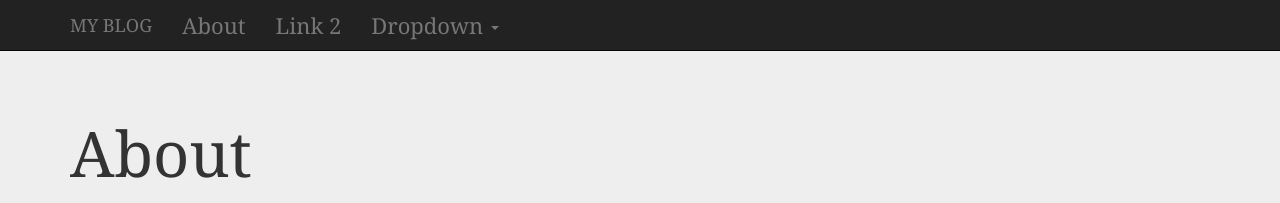
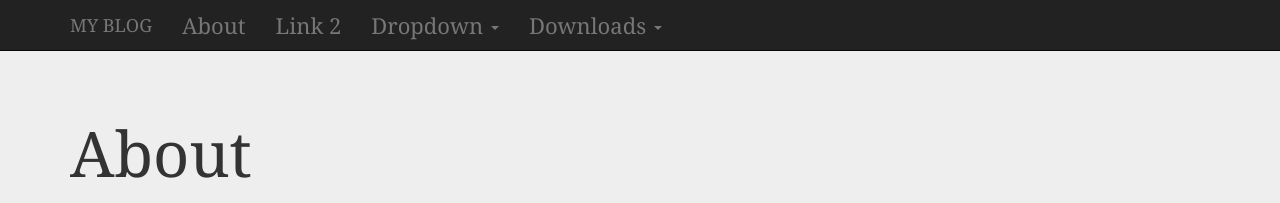
Before and after one commit to pbinkley/jekyll-book, a Jekyll site: the page built from about.md, in a window 1280 px wide. Shown: the top 203 px of the page. Built offline with Jekyll 4.4.1, drawn with Linux system fonts in a browser that asks for light colours; nearby versions of some CDN libraries.

Commit message:
Add creation of downloadables

```diff
--- /dev/null
+++ b/Gemfile
@@ -0,0 +1,4 @@
+group :jekyll_plugins do
+  gem 'octopress-debugger'
+  gem 'jekyll-sitemap'
+end
--- a/_config.yml
+++ b/_config.yml
@@ -26,6 +26,9 @@
         href: #
       - title: Dropdown
         dropdown: sections
+      - title: Downloads
+        dropdown: downloads
 
 gems:
   - jekyll-sitemap
+  - octopress-debugger
--- /dev/null
+++ b/_includes/credits.html
@@ -0,0 +1,3 @@
+<p class="credits">
+The source text and code for this project is freely available: <a href="https://github.com/pbinkley/jekyll-book-marriage">jekyll-book-marriage</a>. It uses <a href="https://github.com/pbinkley/jekyll-book">jekyll-book</a>, a project to support publishing book-like <a href="https://daringfireball.net/projects/markdown/">Markdown</a> texts online using <a href="https://jekyllrb.com/">Jekyll</a> and <a href="http://pandoc.org/">Pandoc</a>.
+</p>
--- a/_includes/header.html
+++ b/_includes/header.html
@@ -41,4 +41,3 @@
     </div>
   {% endif %}
 </header>
-</header>
--- a/_includes/navbar.html
+++ b/_includes/navbar.html
@@ -26,11 +26,19 @@
                 <li class="dropdown">
                   <a href="#" class="dropdown-toggle" data-toggle="dropdown">{{ link.title }} <b class="caret"></b></a>
                   <ul class="dropdown-menu">
-                    {% for p in site.pages %}
-                      {% if p.group == link.dropdown %}
-                        <li><a href="{{ p.permalink }}">{{ p.title }}</a></li>
-                      {% endif %}
-                    {% endfor %}
+                    {% if link.dropdown == 'sections' %}
+                      {% for p in site.pages %}
+                        {% if p.group == link.dropdown %}
+                          <li><a href="{{ site.baseurl }}/{{ p.permalink }}">{{ p.title }}</a></li>
+                        {% endif %}
+                      {% endfor %}
+                    {% elsif link.dropdown == 'downloads' %}
+                      {% for d in site.data.downloads %}
+                         <li>
+                            <a href="{{ site.baseurl }}/{{ d.permalink }}">{{ d.title }}</a>
+                         </li>
+                       {% endfor %}
+                    {% endif %}
                   </ul>
                 </li>
               {% else %}
```
Also changed, not shown: _includes/head.html (+16 -0 lines), 2 other files.
